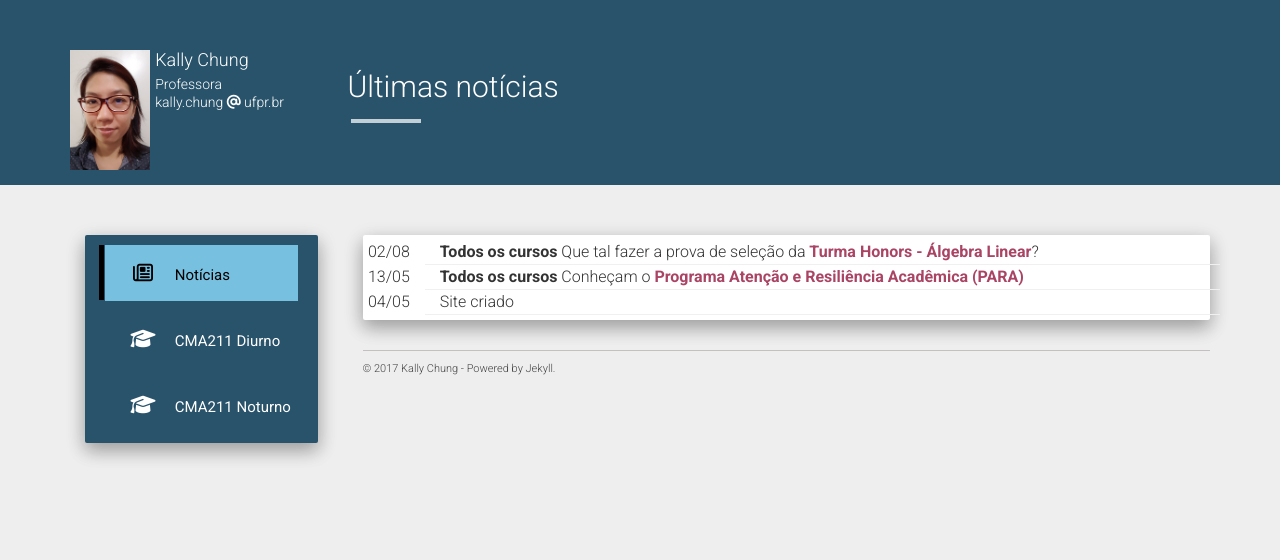
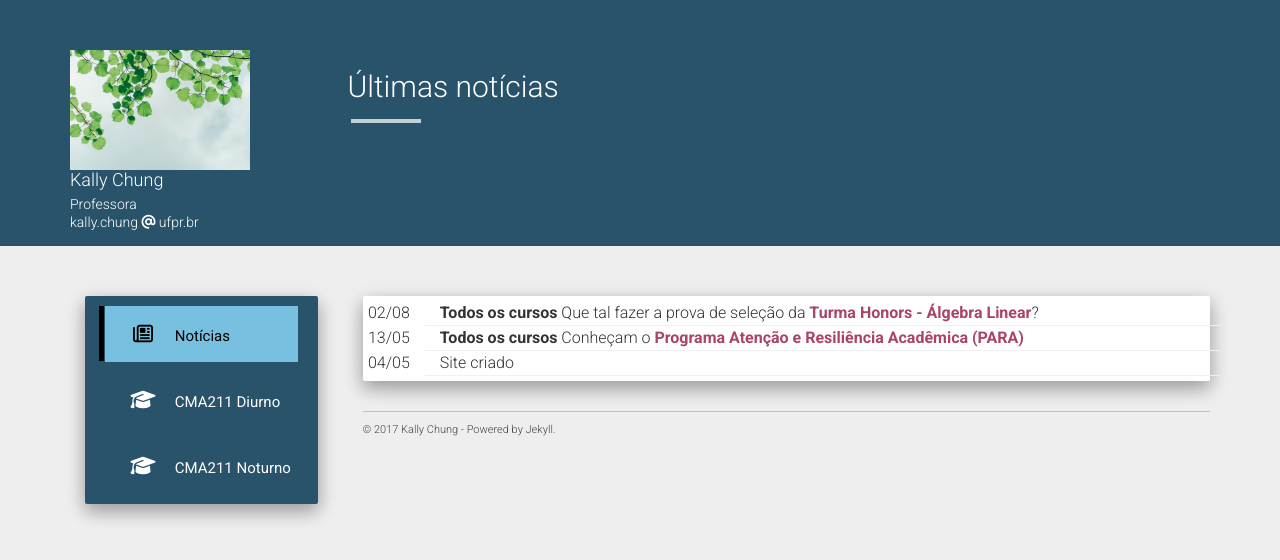
Before and after one commit to chunggnuhc/chunggnuhc.github.io, a Jekyll site: the page built from index.html, in a window 1280 px wide. Shown: the top 560 px of the page. Built offline with Jekyll 4.4.1, drawn with Linux system fonts in a browser that asks for light colours; nearby versions of some CDN libraries.

Commit message:
Update header.html

```diff
--- a/_includes/header.html
+++ b/_includes/header.html
@@ -3,7 +3,7 @@
         <div class="row">
           <div class="col-md-3 col-sm-4 col-xs-12">
             <div class="pull-left">
-              <img class="img-responsive img-kally" src="{{ site.baseurl }}/static/img/kally4.jpg">
+              <img class="img-responsive img-kally" src="{{ site.baseurl }}/static/img/pexels-minan1398-1131458.jpg">
             </div>
             <div class="row-details">
               <h4 class="list-group-item-heading">{{ site.author }}</h4>
```
